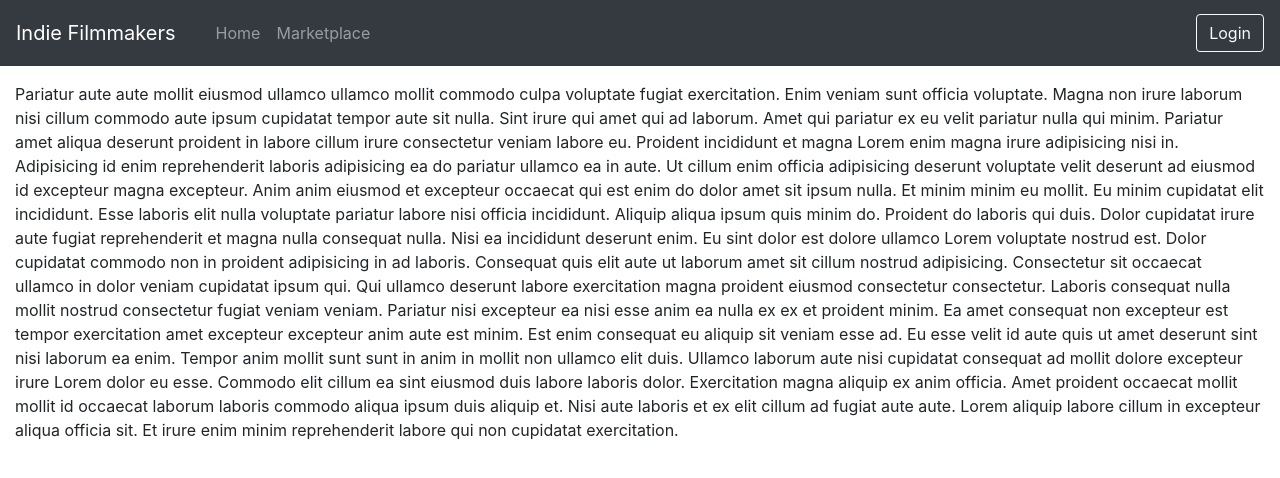
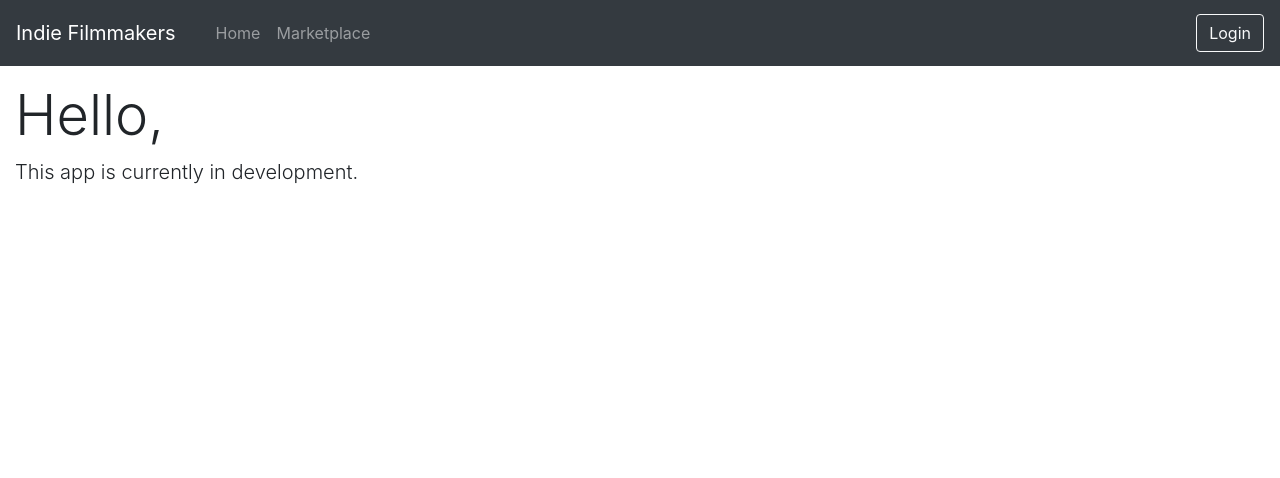
Before and after one commit to OsamaAdam98/indie-photographers, a React (Create React App) app in the folder client/: page / in a window 1280 px wide. Shown: the top 478 px of the page. Built offline with nearby package versions, Linux system fonts and the light colour scheme.

Commit message:
added loadingpage to marketplace and profile

```diff
--- /dev/null
+++ b/client/src/components/Loadingpage.js
@@ -0,0 +1,15 @@
+import React from "react";
+
+export default function Loadingpage() {
+	return (
+		<div className="justify-content-center d-flex">
+			<div
+				className="spinner-border"
+				style={{width: "100px", height: "100px", marginTop: "100px"}}
+				role="status"
+			>
+				<span className="sr-only">Loading..</span>
+			</div>
+		</div>
+	);
+}
--- a/client/src/routes/Home.js
+++ b/client/src/routes/Home.js
@@ -2,43 +2,9 @@ import React from "react";
 
 export default function Home() {
 	return (
-		<div>
-			<p className="container-fluid">
-				Pariatur aute aute mollit eiusmod ullamco ullamco mollit commodo culpa
-				voluptate fugiat exercitation. Enim veniam sunt officia voluptate. Magna
-				non irure laborum nisi cillum commodo aute ipsum cupidatat tempor aute
-				sit nulla. Sint irure qui amet qui ad laborum. Amet qui pariatur ex eu
-				velit pariatur nulla qui minim. Pariatur amet aliqua deserunt proident
-				in labore cillum irure consectetur veniam labore eu. Proident incididunt
-				et magna Lorem enim magna irure adipisicing nisi in. Adipisicing id enim
-				reprehenderit laboris adipisicing ea do pariatur ullamco ea in aute. Ut
-				cillum enim officia adipisicing deserunt voluptate velit deserunt ad
-				eiusmod id excepteur magna excepteur. Anim anim eiusmod et excepteur
-				occaecat qui est enim do dolor amet sit ipsum nulla. Et minim minim eu
-				mollit. Eu minim cupidatat elit incididunt. Esse laboris elit nulla
-				voluptate pariatur labore nisi officia incididunt. Aliquip aliqua ipsum
-				quis minim do. Proident do laboris qui duis. Dolor cupidatat irure aute
-				fugiat reprehenderit et magna nulla consequat nulla. Nisi ea incididunt
-				deserunt enim. Eu sint dolor est dolore ullamco Lorem voluptate nostrud
-				est. Dolor cupidatat commodo non in proident adipisicing in ad laboris.
-				Consequat quis elit aute ut laborum amet sit cillum nostrud adipisicing.
-				Consectetur sit occaecat ullamco in dolor veniam cupidatat ipsum qui.
-				Qui ullamco deserunt labore exercitation magna proident eiusmod
-				consectetur consectetur. Laboris consequat nulla mollit nostrud
-				consectetur fugiat veniam veniam. Pariatur nisi excepteur ea nisi esse
-				anim ea nulla ex ex et proident minim. Ea amet consequat non excepteur
-				est tempor exercitation amet excepteur excepteur anim aute est minim.
-				Est enim consequat eu aliquip sit veniam esse ad. Eu esse velit id aute
-				quis ut amet deserunt sint nisi laborum ea enim. Tempor anim mollit sunt
-				sunt in anim in mollit non ullamco elit duis. Ullamco laborum aute nisi
-				cupidatat consequat ad mollit dolore excepteur irure Lorem dolor eu
-				esse. Commodo elit cillum ea sint eiusmod duis labore laboris dolor.
-				Exercitation magna aliquip ex anim officia. Amet proident occaecat
-				mollit mollit id occaecat laborum laboris commodo aliqua ipsum duis
-				aliquip et. Nisi aute laboris et ex elit cillum ad fugiat aute aute.
-				Lorem aliquip labore cillum in excepteur aliqua officia sit. Et irure
-				enim minim reprehenderit labore qui non cupidatat exercitation.
-			</p>
+		<div className="container-fluid">
+			<h1 className="display-4">Hello,</h1>
+			<p className="lead">This app is currently in development.</p>
 		</div>
 	);
 }
--- a/client/src/routes/Marketplace.js
+++ b/client/src/routes/Marketplace.js
@@ -1,18 +1,27 @@
 import React, {useState, useEffect} from "react";
 import axios from "axios";
 import ItemCard from "../components/ItemCard";
+import Loadingpage from "../components/Loadingpage";
 
 export default function Marketplace() {
 	const [items, setItems] = useState([]);
+	const [isLoading, setIsLoading] = useState(true);
 
 	useEffect(() => {
+		setIsLoading(true);
 		axios
 			.get(`/api/items`)
-			.then((res) => setItems(res.data))
+			.then((res) => {
+				setItems(res.data);
+				setIsLoading(false);
+			})
 			.catch((err) => console.log(`Error: ${err}`));
 	}, []);
 
 	const itemCard = items.map((item, i) => <ItemCard item={item} key={i} />);
+	if (isLoading) {
+		return <Loadingpage />;
+	}
 	return (
 		<div className="container-fluid">
 			<div className="row justify-content-center">{itemCard}</div>
--- a/client/src/routes/Profile.js
+++ b/client/src/routes/Profile.js
@@ -1,11 +1,15 @@
 import React, {useState, useEffect} from "react";
 import axios from "axios";
+import Loadingpage from "../components/Loadingpage";
 
 export default function Profile() {
 	const [user, setUser] = useState({});
+	const [isLoading, setIsLoading] = useState(true);
 
 	useEffect(() => {
 		const token = localStorage.getItem("token");
+
+		setIsLoading(true);
 
 		axios
 			.get("/api/auth/user", {
@@ -15,10 +19,12 @@ export default function Profile() {
 			})
 			.then((res) => {
 				setUser(res.data);
+				setIsLoading(false);
 			})
 			.catch((err) => console.log(err));
 	}, []);
 
+	if (isLoading) return <Loadingpage />;
 	return (
 		<div className="container-fluid">
 			{user.username}
```
